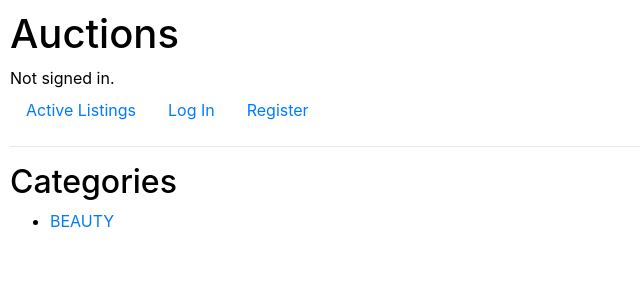
After one commit to mohsenpasdar/commerce-Django, a Django app: page /categories/ in a window 1280 px wide. The commit adds this page. Shown: the top 300 px of the page, without its empty margins (0-640 px from the left). Run offline with Django 3.2, Linux system fonts and the light colour scheme; tables that the repository leaves empty hold one stand-in row (values such as "Sample post"); some libraries are stand-ins or nearby versions.

Commit message:
specifications: categories completed

```diff
--- /dev/null
+++ b/auctions/templates/auctions/category_list.html
@@ -0,0 +1,12 @@
+{% extends "auctions/layout.html" %}
+
+{% block body %}
+    <h2>Categories</h2>
+    <ul>
+        {% for category in categories %}
+            <li><a href="{% url 'category' category %}">{{ category }}</a></li>
+        {% empty %}
+            <li>No categories found.</li>
+        {% endfor %}
+    </ul>
+{% endblock %}
--- a/auctions/templates/auctions/layout.html
+++ b/auctions/templates/auctions/layout.html
@@ -22,7 +22,7 @@
             </li>
             {% if user.is_authenticated %}
                 <li class="nav-item">
-                    <a class="nav-link" href="{% url 'index' %}">Categories</a>
+                    <a class="nav-link" href="{% url 'categories' %}">Categories</a>
                 </li>
                 <li class="nav-item">
                     <a class="nav-link" href="{% url 'watchlist' %}">Watchlist</a>
--- a/auctions/urls.py
+++ b/auctions/urls.py
@@ -11,5 +11,7 @@ urlpatterns = [
     path('listings/<int:listing_id>/', views.listing, name='listing'),
     path('listing/<int:listing_id>/close_bid/', views.close_bid, name='close_bid'),
     path('watchlist/', views.watchlist, name='watchlist'),
+    path('categories/', views.category_list, name='categories'),
+    path('categories/<str:category_name>/', views.category, name='category'),
 
 ]
--- a/auctions/views.py
+++ b/auctions/views.py
@@ -235,3 +235,28 @@ def watchlist(request):
 
     context = {'listings_with_bids': listings_with_bids, 'header': 'Watchlist'}
     return render(request, 'auctions/index.html', context)
+
+
+def category_list(request):
+    categories = AuctionListing.objects.filter(status='active').order_by().values_list('category', flat=True).distinct()
+    return render(request, 'auctions/category_list.html', {'categories': categories})
+
+
+def category(request, category_name):
+    active_listings = AuctionListing.objects.filter(category=category_name, status='active')
+    listings_with_bids = []
+
+    for listing in active_listings:
+        highest_bid = Bid.objects.filter(listing=listing).order_by('-amount').first()
+        if highest_bid:
+            current_bid = highest_bid.amount
+        else:
+            current_bid = listing.starting_bid
+
+        listings_with_bids.append({
+            'listing': listing,
+            'current_bid': current_bid
+        })
+
+    context = {'listings_with_bids': listings_with_bids, 'header': f'{category_name} Listings'}
+    return render(request, 'auctions/index.html', context)
```
Also changed, not shown: auctions/templates/auctions/category.html (added, +16 -0 lines).
